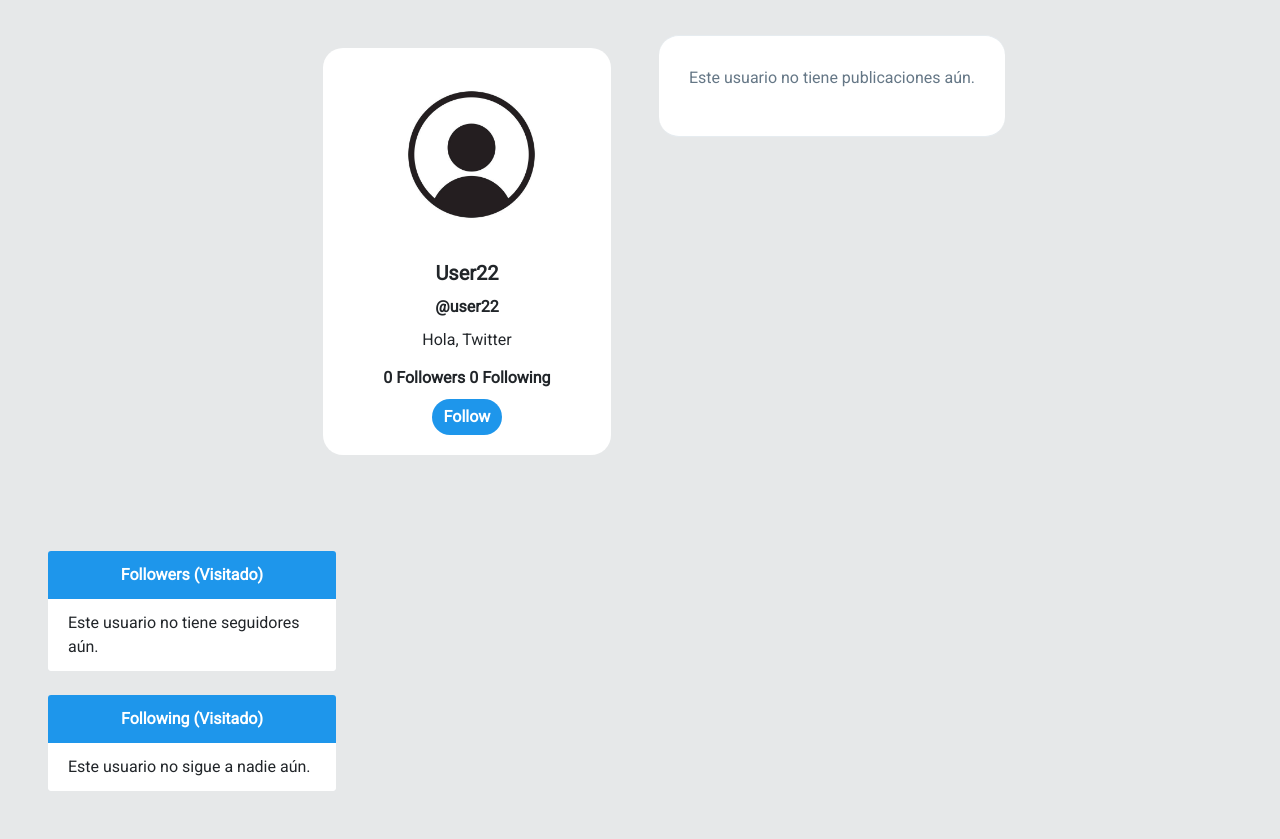
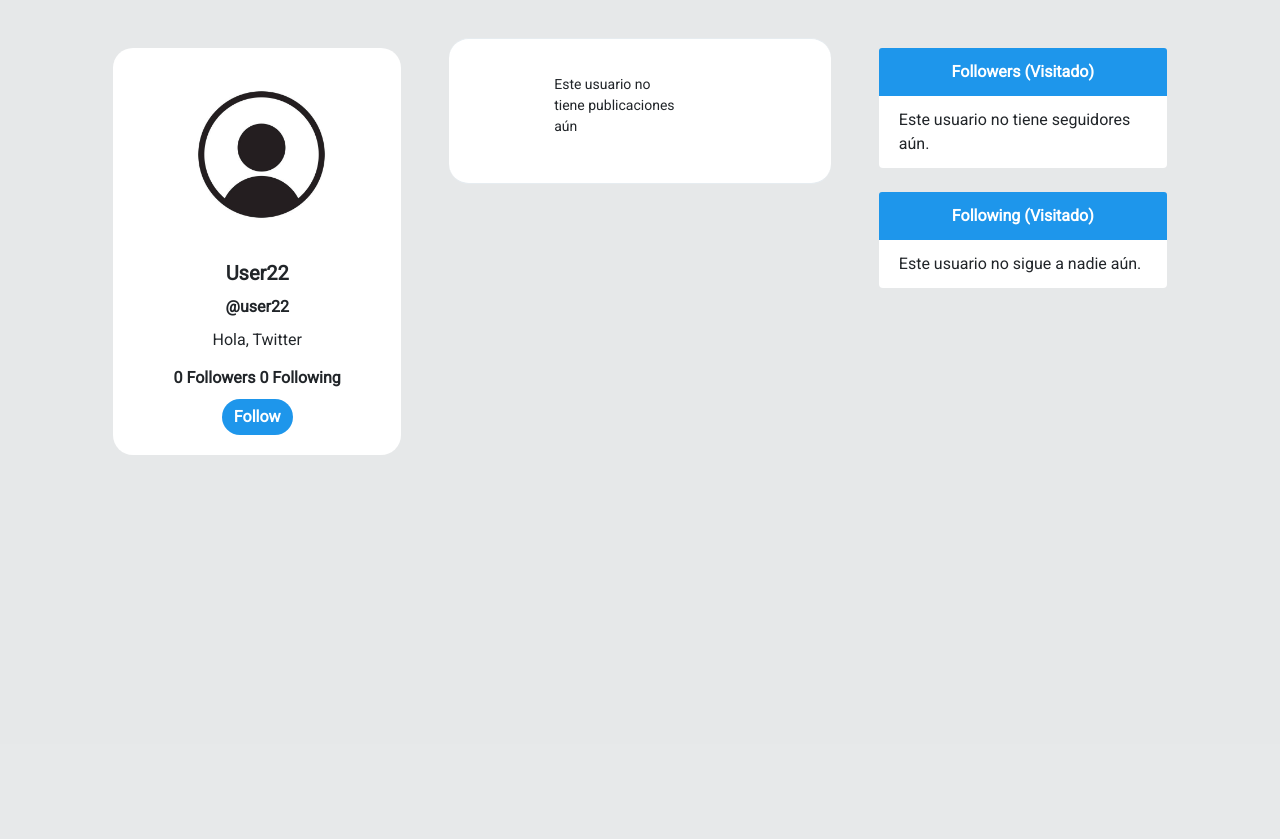
Before and after one commit to EnrokeNoShoes/TwitterClon, a Django app: a page that uses twitter/templates/twitter/profile.html in a window 1280 px wide. Shown: the part 56-895 px from the top of the page. After the commit the page ends 511 px from the top, so only its background shows below. Run offline with Django 5.2, Linux system fonts and the light colour scheme; a user stored in the database is signed in; data comes from the database, SQL or seed files in the repository; both versions use the stored data as it was after the commit; data that the repository does not hold is empty; some libraries are stand-ins or nearby versions.

Commit message:
Se ajusta el profile.html

```diff
--- a/twitter/static/css/style.css
+++ b/twitter/static/css/style.css
@@ -24,6 +24,8 @@ img {
 
 .card {
   border: none;
+  border-radius: 20px;
+  margin-bottom: 20px;
 }
 
 .card-header {
@@ -55,7 +57,7 @@ img {
 }
 
 .tweet-wrap {
-  max-width: 490px;
+  max-width: 100%;
   background: #fff;
   margin: 0 auto;
   margin-top: 10%;
@@ -67,7 +69,7 @@ img {
 
 .tweet-header {
   display: flex;
-  align-items: flex-start;
+  align-items: centert;
   font-size: 14px;
 }
 
--- a/twitter/templates/twitter/profile.html
+++ b/twitter/templates/twitter/profile.html
@@ -44,31 +44,27 @@
 
     <!-- Center -->
     <div class="content">
-
         {% if posts %}
             <!-- Tweets -->
             {% for post in posts %}
                 <div id="tweetCards">
-            <!-- FOR LOOP HERE -->
                     <div class="tweet-wrap" style="border-radius:20px">
                         <div class="tweet-header">
                             <img src="{{ post.user.profile.image.url }}" alt="" class="avator">
                             <div class="tweet-header-info">
-                        {{post.user.first_name}} <span>@{{ post.user }}</span><span>{{post.timestamp | naturaltime}}
-                        </span>
+                                {{ post.user.first_name }} <span>@{{ post.user }}</span>
+                                <span>{{ post.timestamp | naturaltime }}</span>
                                 <p>{{ post.content }}</p>
                             </div>
                         </div>
                         <div class="tweet-info-counts">
-
                             <div class="comments">
                                 <button style="background: white; border: none;">
                                     <svg class="feather feather-message-circle sc-dnqmqq jxshSx"
                                         xmlns="http://www.w3.org/2000/svg" width="20" height="20" viewBox="0 0 24 24"
                                         fill="none" stroke="currentColor" stroke-width="2" stroke-linecap="round"
                                         stroke-linejoin="round" aria-hidden="true">
-                                <path
-                                    d="M21 11.5a8.38 8.38 0 0 1-.9 3.8 8.5 8.5 0 0 1-7.6 4.7 8.38 8.38 0 0 1-3.8-.9L3 21l1.9-5.7a8.38 8.38 0 0 1-.9-3.8 8.5 8.5 0 0 1 4.7-7.6 8.38 8.38 0 0 1 3.8-.9h.5a8.48 8.48 0 0 1 8 8v.5z">
+                                        <path d="M21 11.5a8.38 8.38 0 0 1-.9 3.8 8.5 8.5 0 0 1-7.6 4.7 8.38 8.38 0 0 1-3.8-.9L3 21l1.9-5.7a8.38 8.38 0 0 1-.9-3.8 8.5 8.5 0 0 1 4.7-7.6 8.38 8.38 0 0 1 3.8-.9h.5a8.48 8.48 0 0 1 8 8v.5z">
                                         </path>
                                     </svg>
                                 </button>
@@ -94,8 +90,7 @@
                                     <svg class="feather feather-heart sc-dnqmqq jxshSx" xmlns="http://www.w3.org/2000/svg"
                                         width="20" height="20" viewBox="0 0 24 24" fill="none" stroke="currentColor"
                                         stroke-width="2" stroke-linecap="round" stroke-linejoin="round" aria-hidden="true">
-                                <path
-                                    d="M20.84 4.61a5.5 5.5 0 0 0-7.78 0L12 5.67l-1.06-1.06a5.5 5.5 0 0 0-7.78 7.78l1.06 1.06L12 21.23l7.78-7.78 1.06-1.06a5.5 5.5 0 0 0 0-7.78z">
+                                        <path d="M20.84 4.61a5.5 5.5 0 0 0-7.78 0L12 5.67l-1.06-1.06a5.5 5.5 0 0 0-7.78 7.78l1.06 1.06L12 21.23l7.78-7.78 1.06-1.06a5.5 5.5 0 0 0 0-7.78z">
                                         </path>
                                     </svg>
                                 </button>
@@ -113,18 +108,21 @@
                             <!-- END-DELETE -->
                         </div>
                     </div>
-            <!-- FOR LOOP HERE -->
+                </div>
             {% endfor %}
         {% else %}
+            <!-- Si no hay publicaciones, mostramos el mensaje dentro de la estructura del tweet -->
             <div class="tweet-wrap" style="border-radius:20px">
-            <p class="text-center" style="font-size: 1rem; color: #657786;">Este usuario no tiene publicaciones aún.</p>
+                <div class="tweet-header">
+                    <img src="" alt="" class="avator" style="visibility: hidden;">  <!-- Imagen invisible -->
+                    <div class="tweet-header-info">
+                        <p>Este usuario no tiene publicaciones aún</p>
+                    </div>
+                </div>
             </div>
         {% endif %}
     </div>
-        <!-- EndTweets -->
 
-
-    </div>
     <!-- End Center -->
 
 
```
Also changed, not shown: db.sqlite3. Lines whose indentation alone changed are shown as unchanged.
